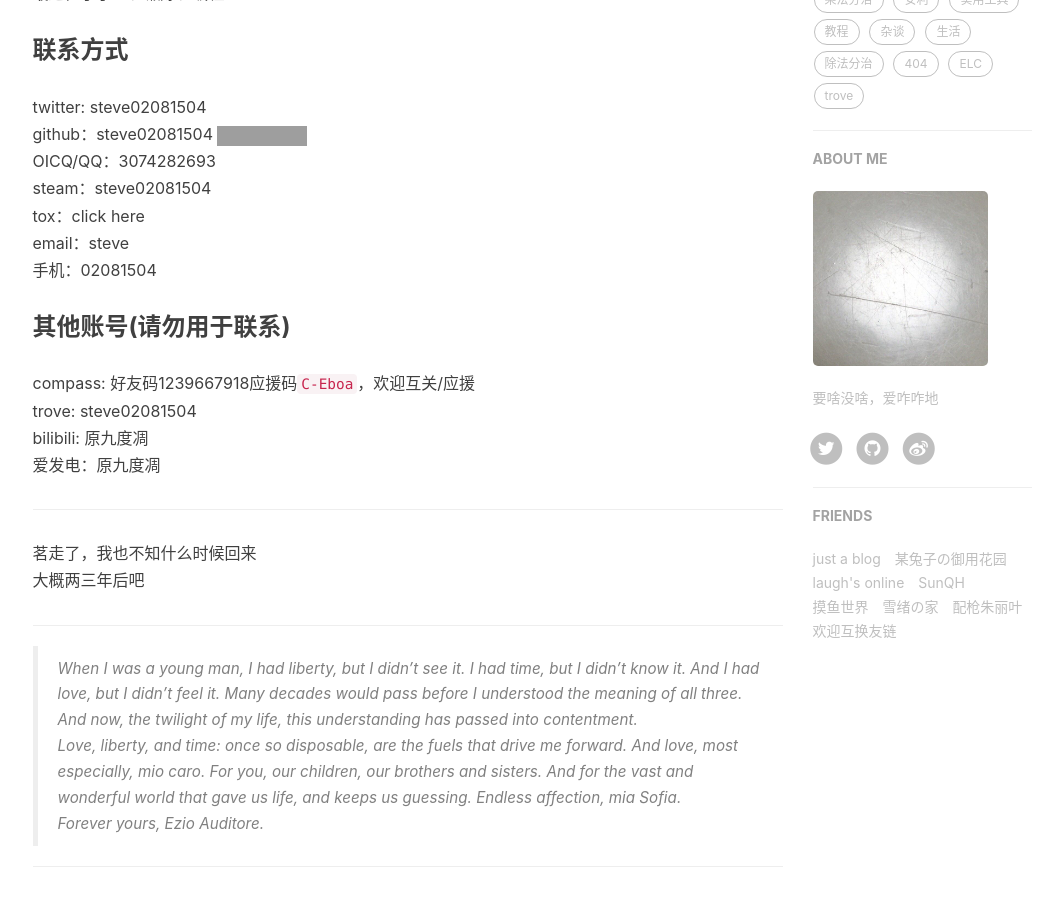
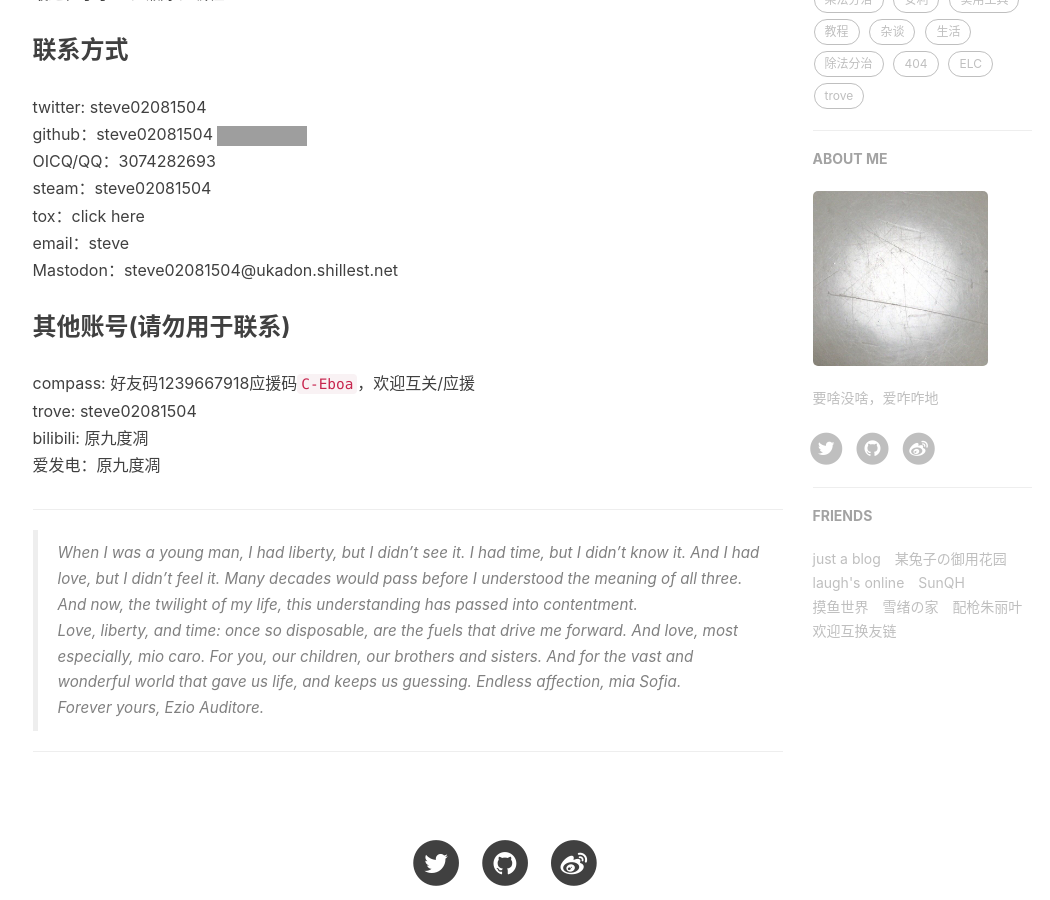
Before and after one commit to steve02081504/steve02081504.github.io, a Jekyll site: the page built from about.md, in a window 1280 px wide and 900 px high, scrolled down 595 px. Shown: the whole window, without its empty margins (135-1185 px from the left). Built offline with Jekyll 4.4.1, drawn with Linux system fonts in a browser that asks for light colours; nearby versions of some CDN libraries; comment, search, counter and statistics services are not loaded; grey boxes are pictures that could not be loaded.

Commit message:
Update about.md

```diff
--- a/about.md
+++ b/about.md
@@ -17,19 +17,13 @@ OICQ/QQ：[3074282693](http://sighttp.qq.com/authd?IDKEY=44c36470abc6a33d17912f7
 steam：[steve02081504](https://steamcommunity.com/id/steve02081504/)
 tox：click [here](https://toxme.io/u/steve02081504)
 email：[steve](mailto:steve02081504@foxmail.com)
-手机：[02081504](tel:+8615094016415)
+Mastodon：<a rel="me" href="https://ukadon.shillest.net/@steve02081504">steve02081504@ukadon.shillest.net</a>
 
 ### 其他账号(请勿用于联系)
 compass: 好友码[1239667918](http://app.nhn-playart.com/compass/tw/dl/)应援码`C-Eboa`，欢迎互关/应援
 trove: [steve02081504](http://trovelive.trionworlds.com/account/reg/account-registration-short-flow.action?voucherCode=QXLN9YCPTLRKLK2TQJLJ&request_locale=en&experience=aaf)
 bilibili: [原九度凋](https://space.bilibili.com/33124593?share_medium=EDEN&share_source=copy_link&bbid=XY461F14106BFA8AC6367CC9AD81F1DCFFF88&ts=1577103289701)
 爱发电：[原九度凋]( https://afdian.net/@steve02081504 )
-
-
-______
-
-茗走了，我也不知什么时候回来
-大概两三年后吧
 
 ______
 
```
